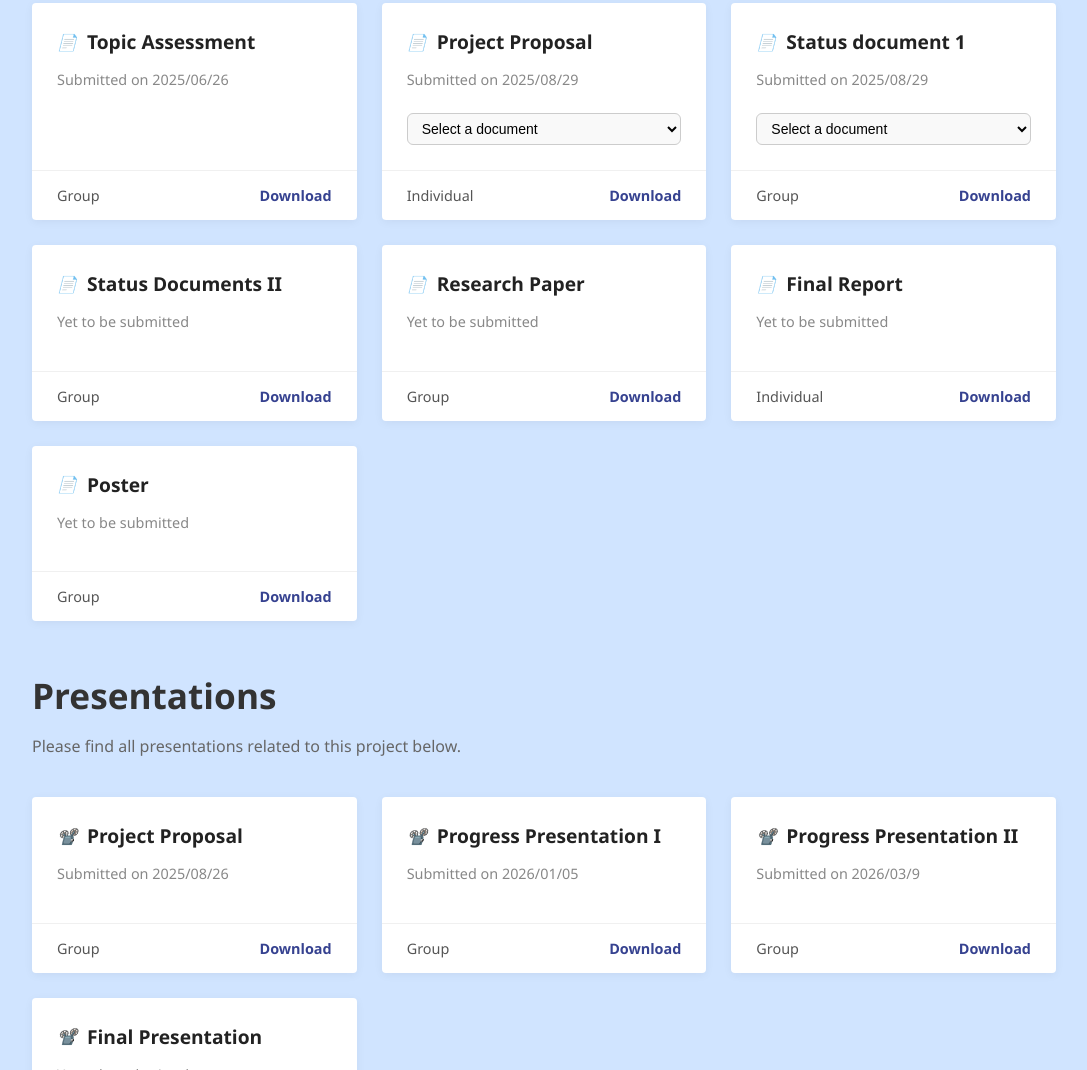
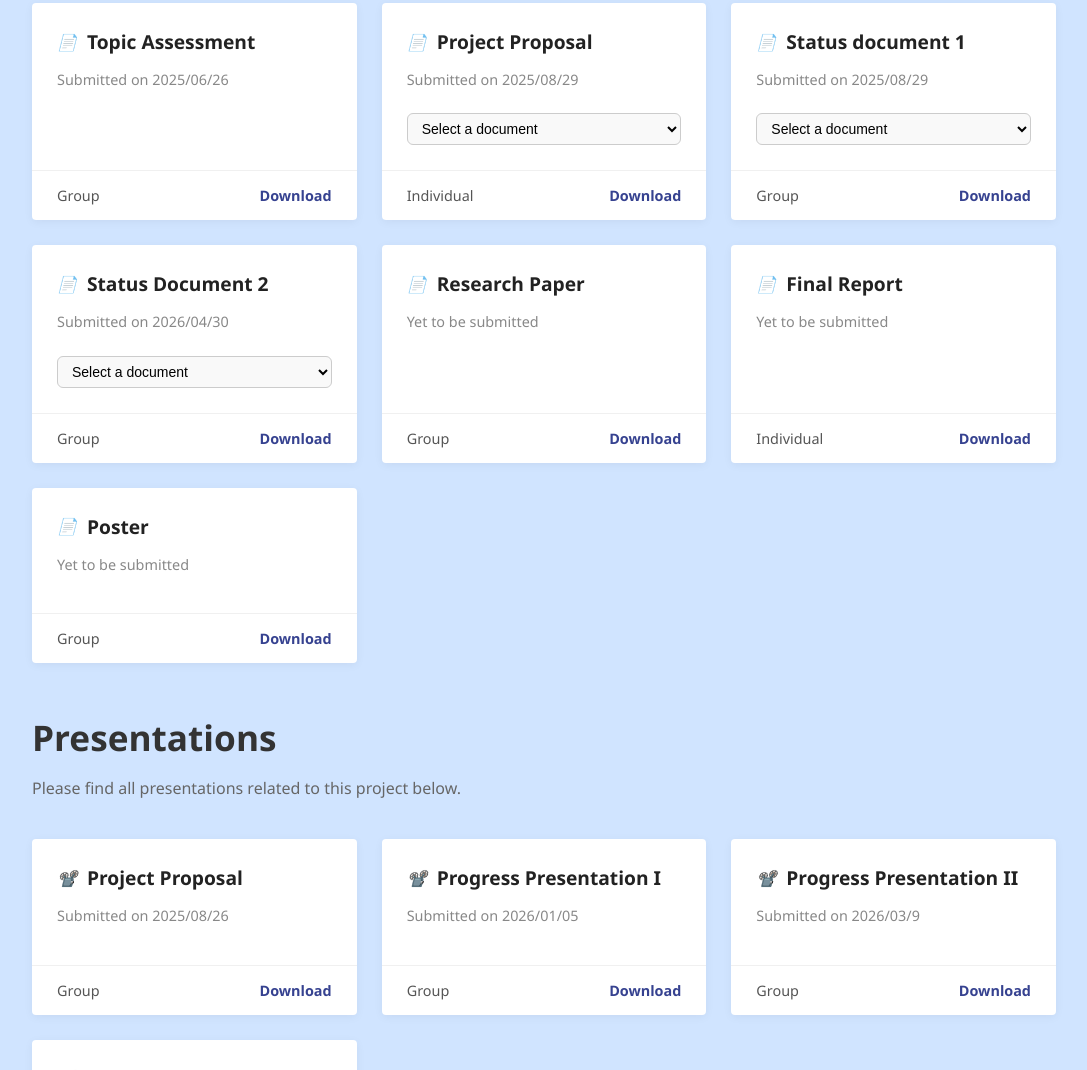
Before and after one commit to eshanie-hub/preschool_website, a plain HTML site: page index.html in a window 1280 px wide. Shown: the part 7402-8472 px from the top of the page, without its empty margins (96-1183 px from the left). Drawn offline with Linux system fonts and the light colour scheme.

Commit message:
status report 2 added

```diff
--- a/index.html
+++ b/index.html
@@ -452,15 +452,31 @@
             <!-- Status Documents II -->
             <div class="doc-card">
                 <div class="card-body">
-                <div class="card-header">
-                    <i class="file-icon">📄</i>
-                    <h3>Status Documents II</h3>
+                    <div class="card-header">
+                        <i class="file-icon">📄</i>
+                        <h3>Status Document 2</h3>
+                    </div>
+
+                    <p class="submission-date">Submitted on 2026/04/30</p>
+
+                    <select class="doc-select" id="status2-select">
+                        <option value="" disabled selected>Select a document</option>
+                        <option value="download/document/status2/MLOpsReport-25-26J-088.pdf">
+                            MLOps Report
+                        </option>
+                        <option value="download/document/status2/EthicalAnalysisReport-25-26J-088.pdf">
+                            Ethical Analysis Report
+                        </option>
+                    </select>
                 </div>
-                <p class="submission-date">Yet to be submitted</p>
-                </div>
+
                 <div class="card-footer">
-                <span class="type-label">Group</span>
-                <a href="#" class="download-link">Download</a>
+                    <span class="type-label">Group</span>
+
+                    <a href="#" class="download-link" id="status2-download"
+                    onclick="handleDownload(event, 'status2-select')">
+                    Download
+                    </a>
                 </div>
             </div>
 
```
Also changed, not shown: 2 other files.
